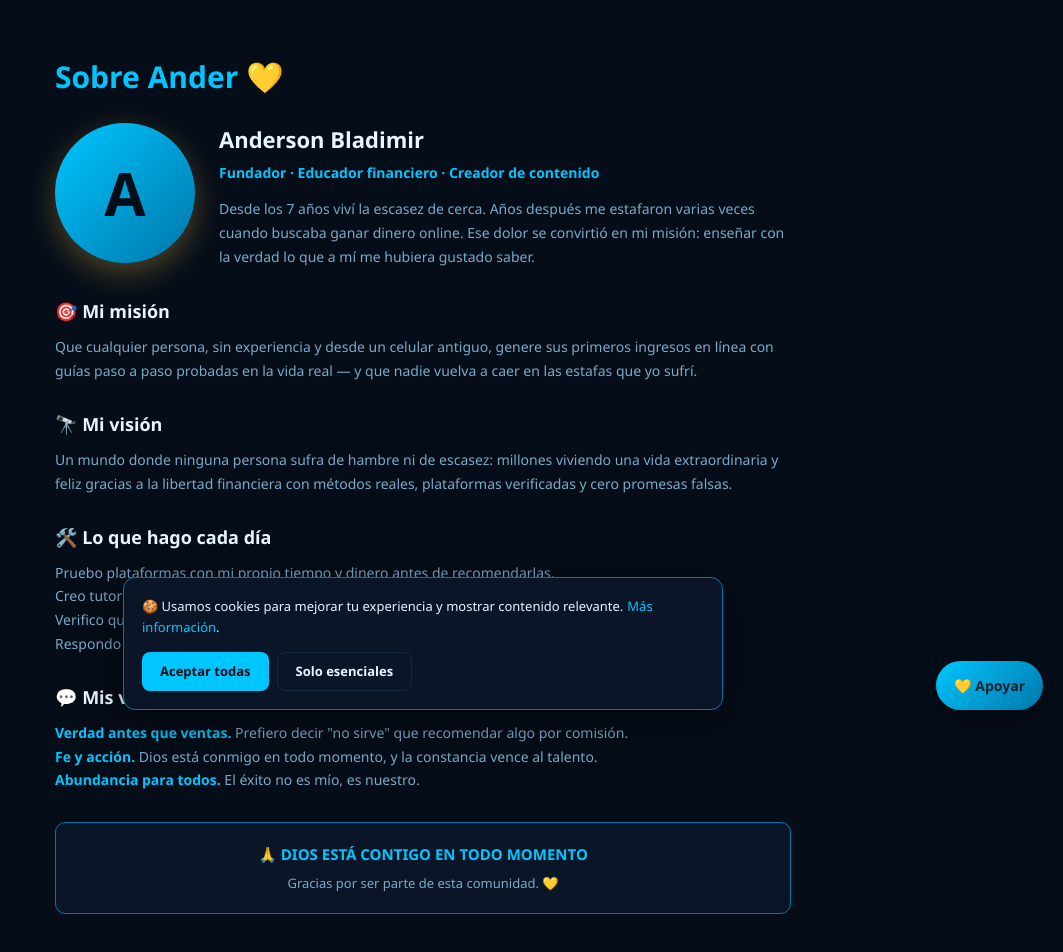
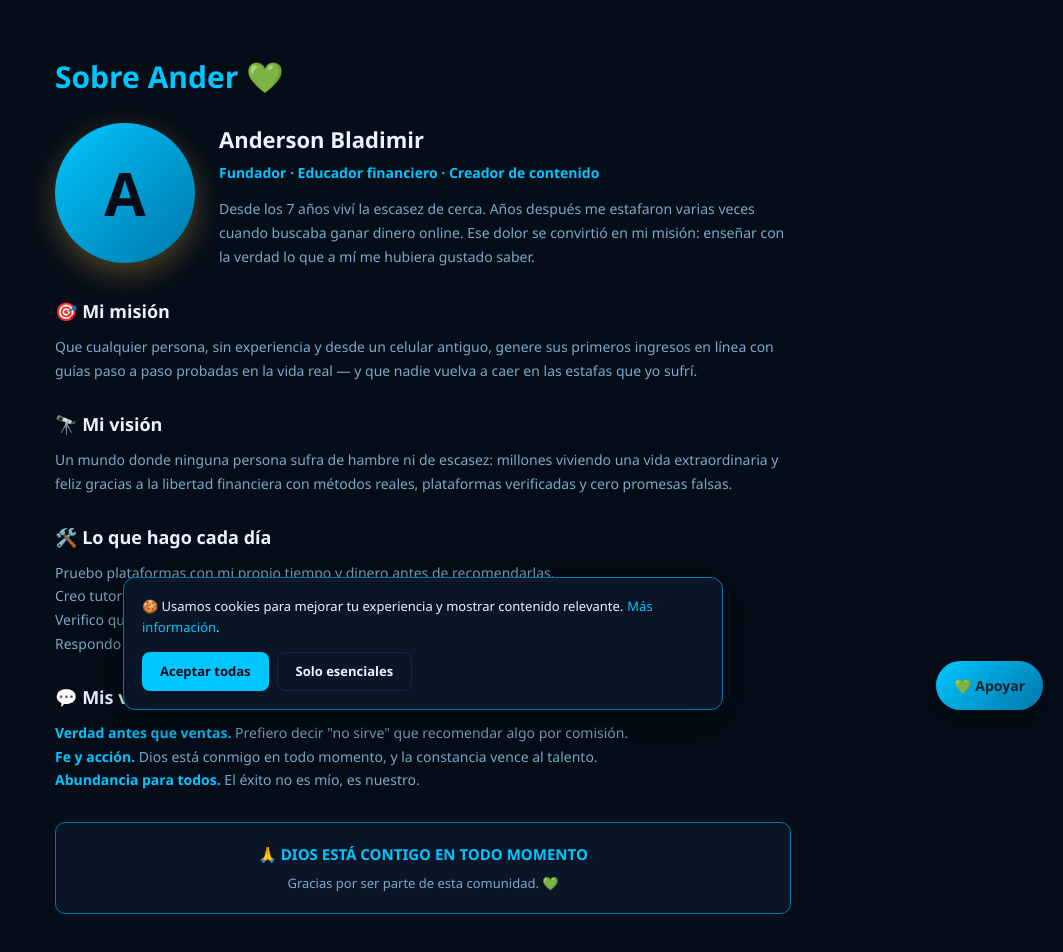
Before and after one commit to bladimirander99-beep/mi-web1, a Next.js app: page /sobre-mi in a window 1280 px wide. Shown: the part 70-1022 px from the top of the page, without its empty margins (217-1280 px from the left). Built offline with nearby package versions, Linux system fonts and the light colour scheme.

Commit message:
Corazones verdes en todo el sitio

```diff
--- a/app/components/DonationFab.tsx
+++ b/app/components/DonationFab.tsx
@@ -98,7 +98,7 @@ export function DonationFab() {
           boxShadow: "0 8px 24px rgba(0,0,0,0.35)",
         }}
       >
-        💛 Apoyar
+        💚 Apoyar
       </button>
 
       {open && (
@@ -118,7 +118,7 @@ export function DonationFab() {
               ✕
             </button>
 
-            <h3 style={{ margin: 0, fontSize: 20, color: "var(--gold)" }}>💛 Apoya a Dinero Abundante</h3>
+            <h3 style={{ margin: 0, fontSize: 20, color: "var(--gold)" }}>💚 Apoya a Dinero Abundante</h3>
             <p style={{ margin: "6px 0 16px", fontSize: 13, color: "var(--text-muted)" }}>
               Tu apoyo mantiene las guías gratis. Dona desde <strong style={{ color: "var(--text)" }}>$1</strong>.
             </p>
--- a/app/components/Footer.tsx
+++ b/app/components/Footer.tsx
@@ -37,7 +37,7 @@ export function Footer() {
               Dinero<span style={{ color: "var(--text)", fontWeight: 400 }}> Abundante</span>
             </div>
             <p style={{ fontSize: 12, color: "var(--text-muted)", lineHeight: 1.6, margin: 0 }}>
-              Guías reales para generar ingresos en línea. Probadas con tiempo y dinero real. 💛
+              Guías reales para generar ingresos en línea. Probadas con tiempo y dinero real. 💚
             </p>
           </div>
 
@@ -48,7 +48,7 @@ export function Footer() {
 
         <div style={{ borderTop: "0.5px solid var(--dark4)", paddingTop: 20, display: "flex", flexWrap: "wrap", gap: 12, justifyContent: "space-between", alignItems: "center" }}>
           <p style={{ margin: 0, fontSize: 12, color: "var(--text-muted)" }}>
-            © {new Date().getFullYear()} Dinero Abundante · Hecho con 💛 por Ander
+            © {new Date().getFullYear()} Dinero Abundante · Hecho con 💚 por Ander
           </p>
           <div style={{ display: "flex", gap: 14, flexWrap: "wrap" }}>
             {LEGAL.map((l) => (
--- a/app/contacto/page.tsx
+++ b/app/contacto/page.tsx
@@ -10,7 +10,7 @@ export default function ContactoPage() {
     <main style={{ maxWidth: 700, margin: "0 auto", padding: "4rem 2rem" }}>
       <h1 style={{ fontSize: 30, fontWeight: 700, color: "var(--gold)", marginBottom: 12 }}>📬 Contacto</h1>
       <p style={{ color: "var(--text-muted)", fontSize: 15, marginBottom: 30, lineHeight: 1.7 }}>
-        ¿Tienes una duda, sugerencia o quieres colaborar? Escríbenos y te responderemos lo antes posible. 💛
+        ¿Tienes una duda, sugerencia o quieres colaborar? Escríbenos y te responderemos lo antes posible. 💚
       </p>
 
       <div style={{ background: "var(--dark2)", border: "1px solid var(--gold-dark)", borderRadius: 12, padding: 28 }}>
--- a/app/sobre-mi/page.tsx
+++ b/app/sobre-mi/page.tsx
@@ -8,7 +8,7 @@ export const metadata: Metadata = {
 export default function SobreMiPage() {
   return (
     <main style={{ maxWidth: 800, margin: "0 auto", padding: "4rem 2rem" }}>
-      <h1 style={{ fontSize: 30, fontWeight: 700, color: "var(--gold)", marginBottom: 24 }}>Sobre Ander 💛</h1>
+      <h1 style={{ fontSize: 30, fontWeight: 700, color: "var(--gold)", marginBottom: 24 }}>Sobre Ander 💚</h1>
 
       <div style={{ display: "flex", gap: 24, alignItems: "flex-start", flexWrap: "wrap", marginBottom: 30 }}>
         <div style={{ flexShrink: 0 }}>
@@ -61,7 +61,7 @@ export default function SobreMiPage() {
           🙏 DIOS ESTÁ CONTIGO EN TODO MOMENTO
         </p>
         <p style={{ margin: "8px 0 0", fontSize: 13, color: "var(--text-muted)" }}>
-          Gracias por ser parte de esta comunidad. 💛
+          Gracias por ser parte de esta comunidad. 💚
         </p>
       </div>
     </main>
--- a/data/donaciones.ts
+++ b/data/donaciones.ts
@@ -4,6 +4,6 @@ export const DONACIONES: Donacion[] = [
   { icon: "🟡", name: "Binance Pay", detail: "ID: 1039618582 (alias Deivid1000)", href: "#donar", color: "#F0B90B" },
   { icon: "📱", name: "USDT BEP20", detail: "0x4e21d2edad7fcd85ca97ce1c6245194b4e97d613", href: "#donar", color: "#26A17B" },
   { icon: "🌐", name: "AirTM", detail: "airtm.me/bladimir2025", href: "https://airtm.me/bladimir2025", color: "#7B61FF" },
-  { icon: "📲", name: "Peigo", detail: "QR en botón 💛 Apoyar", href: "#donar", color: "#00E676" },
-  { icon: "💸", name: "De Una App", detail: "QR en botón 💛 Apoyar", href: "#donar", color: "#00E676" },
+  { icon: "📲", name: "Peigo", detail: "QR en botón 💚 Apoyar", href: "#donar", color: "#00E676" },
+  { icon: "💸", name: "De Una App", detail: "QR en botón 💚 Apoyar", href: "#donar", color: "#00E676" },
 ];
--- a/data/frases.ts
+++ b/data/frases.ts
@@ -1,5 +1,5 @@
 export const FRASES: string[] = [
-  "🙏 Dios está contigo en todo momento", "💛 Todo esfuerzo valdrá la pena", "🌱 No importa cómo empiezas, sino a dónde llegas", "✨ La abundancia es tu derecho", "🚀 Tu libertad empieza hoy",
+  "🙏 Dios está contigo en todo momento", "💚 Todo esfuerzo valdrá la pena", "🌱 No importa cómo empiezas, sino a dónde llegas", "✨ La abundancia es tu derecho", "🚀 Tu libertad empieza hoy",
   "💪 Sin experiencia, con fe y acción", "Jehová es mi pastor; nada me faltará — Salmo 23:1", "Aunque ande en valle de sombra de muerte, no temeré — Salmo 23:4", "Los cielos cuentan la gloria de Dios — Salmo 19:1", "Gustad, y ved que es bueno Jehová — Salmo 34:8",
   "Deléitate en Jehová, y él te dará las peticiones de tu corazón — Salmo 37:4", "Encomienda a Jehová tu camino, y confía en él — Salmo 37:5", "Dios es nuestro amparo y nuestra fortaleza — Salmo 46:1", "Echa sobre Jehová tu carga, y él te sustentará — Salmo 55:22", "Enséñanos a contar nuestros días para que traigamos al corazón sabiduría — Salmo 90:12",
   "El que habita al abrigo del Altísimo morará bajo la sombra del Omnipotente — Salmo 91:1", "Este es el día que hizo Jehová; nos gozaremos y alegraremos en él — Salmo 118:24", "Alzaré mis ojos a los montes; ¿de dónde vendrá mi socorro? — Salmo 121:1", "Te alabaré; porque formidables, maravillosas son tus obras — Salmo 139:14", "Por la noche durará el lloro, y a la mañana vendrá el gozo — Salmo 30:5",
```
